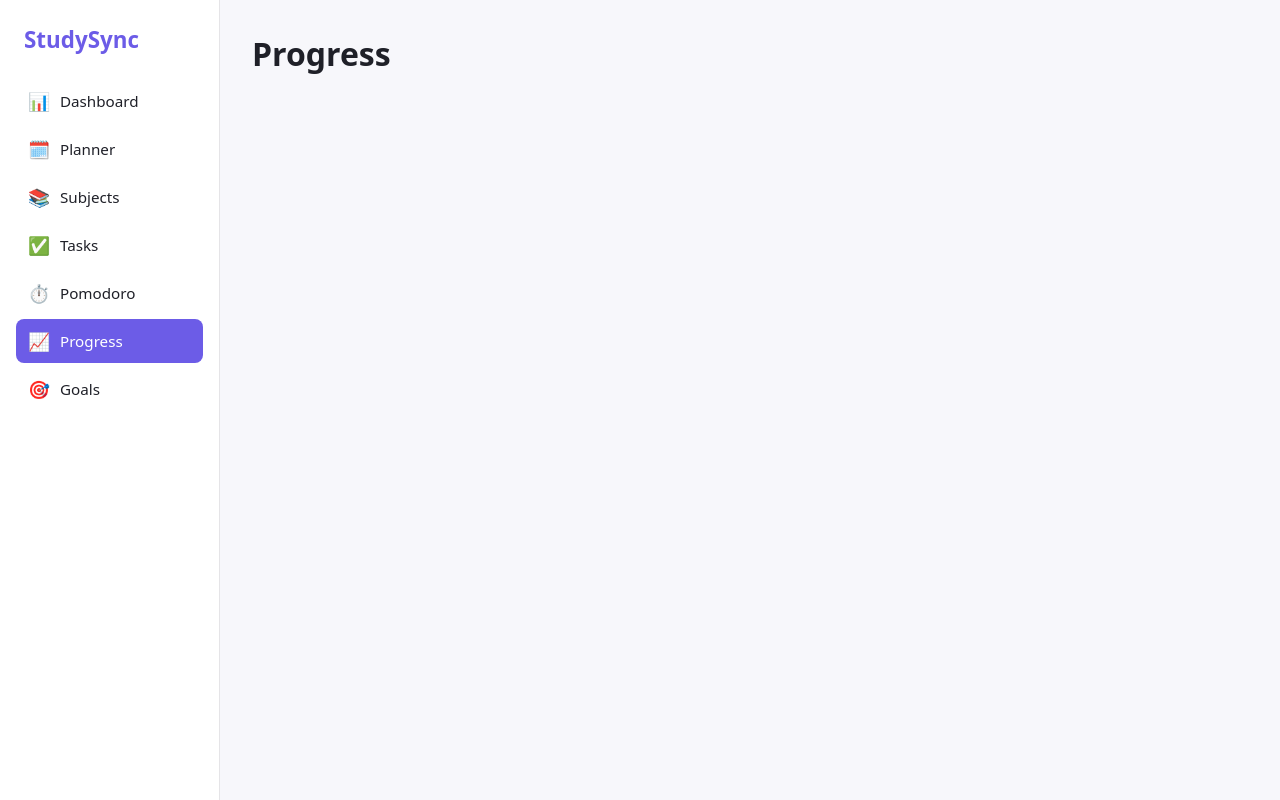
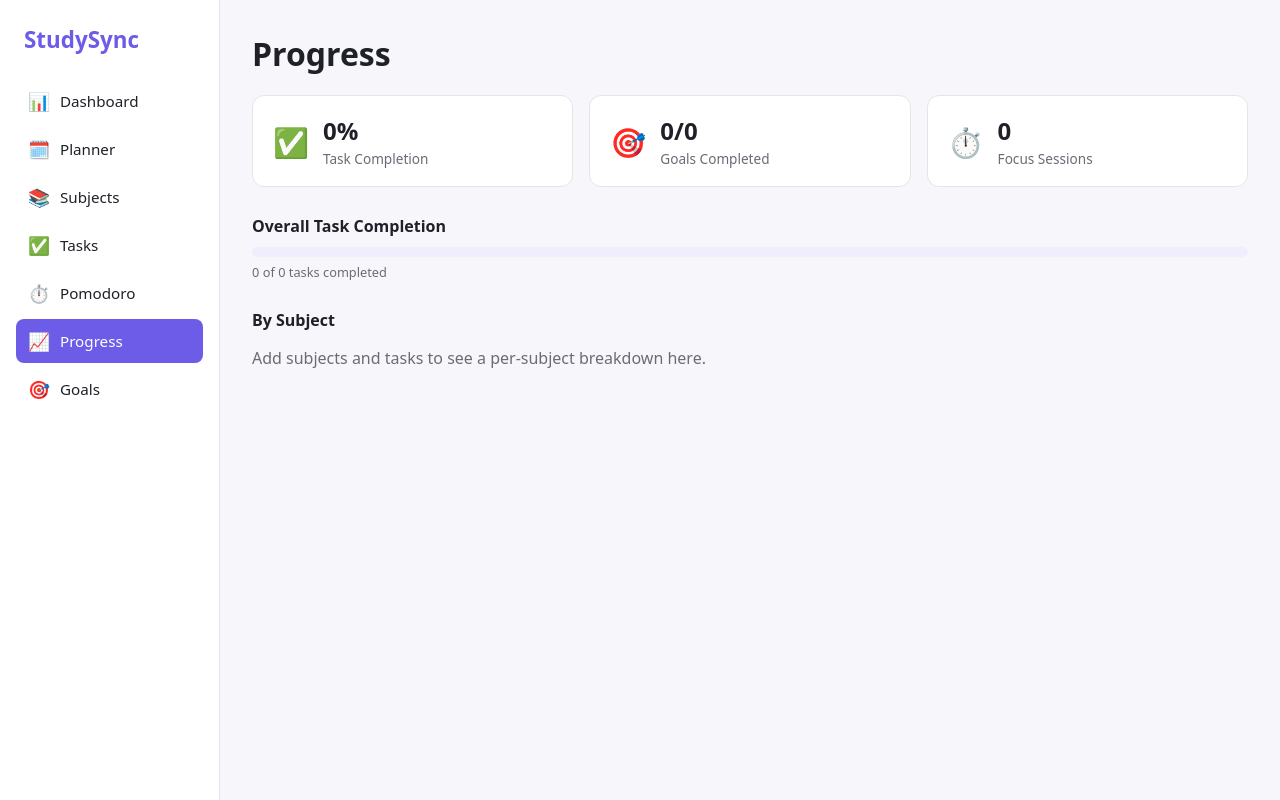
Before and after one commit to shivartha/studysync, a React (Vite) app: page /progress in a window 1280 px wide. Built offline with nearby package versions, Linux system fonts and the light colour scheme.

Commit message:
feat: add progress page with task and subject completion stats

```diff
--- /dev/null
+++ b/src/components/progress/ProgressBar.css
@@ -0,0 +1,13 @@
+.progress-bar-track {
+  width: 100%;
+  height: 10px;
+  background-color: var(--color-hover);
+  border-radius: 6px;
+  overflow: hidden;
+}
+
+.progress-bar-fill {
+  height: 100%;
+  border-radius: 6px;
+  transition: width 0.3s ease;
+}
--- /dev/null
+++ b/src/components/progress/ProgressBar.jsx
@@ -0,0 +1,20 @@
+import "./ProgressBar.css";
+
+// Generic, reusable — same component powers the overall task-completion
+// bar AND every per-subject bar. It doesn't know or care what the
+// percentage represents.
+function ProgressBar({ percent, color }) {
+  return (
+    <div className="progress-bar-track">
+      <div
+        className="progress-bar-fill"
+        style={{
+          width: `${percent}%`,
+          backgroundColor: color || "var(--color-primary)",
+        }}
+      />
+    </div>
+  );
+}
+
+export default ProgressBar;
--- /dev/null
+++ b/src/components/progress/SubjectBreakdown.css
@@ -0,0 +1,24 @@
+.subject-breakdown {
+  display: flex;
+  flex-direction: column;
+  gap: 14px;
+}
+
+.subject-stat-row {
+  background-color: var(--color-surface);
+  border: 1px solid var(--color-border);
+  border-radius: 10px;
+  padding: 12px 16px;
+}
+
+.subject-stat-header {
+  display: flex;
+  justify-content: space-between;
+  margin-bottom: 8px;
+  font-size: 0.9rem;
+}
+
+.subject-stat-count {
+  color: var(--color-text-muted);
+  font-size: 0.8rem;
+}
--- /dev/null
+++ b/src/components/progress/SubjectBreakdown.jsx
@@ -0,0 +1,30 @@
+import ProgressBar from "./ProgressBar";
+import "./SubjectBreakdown.css";
+
+function SubjectBreakdown({ subjectStats }) {
+  if (subjectStats.length === 0) {
+    return (
+      <p className="empty-state">
+        Add subjects and tasks to see a per-subject breakdown here.
+      </p>
+    );
+  }
+
+  return (
+    <div className="subject-breakdown">
+      {subjectStats.map((subject) => (
+        <div key={subject.id} className="subject-stat-row">
+          <div className="subject-stat-header">
+            <span className="subject-stat-name">{subject.name}</span>
+            <span className="subject-stat-count">
+              {subject.completed}/{subject.total} tasks
+            </span>
+          </div>
+          <ProgressBar percent={subject.percent} color={subject.color} />
+        </div>
+      ))}
+    </div>
+  );
+}
+
+export default SubjectBreakdown;
--- /dev/null
+++ b/src/pages/ProgressPage.css
@@ -0,0 +1,14 @@
+.progress-section {
+  margin-top: 28px;
+}
+
+.progress-section h2 {
+  font-size: 1rem;
+  margin-bottom: 10px;
+}
+
+.progress-subtext {
+  font-size: 0.8rem;
+  color: var(--color-text-muted);
+  margin-top: 6px;
+}
--- a/src/pages/ProgressPage.jsx
+++ b/src/pages/ProgressPage.jsx
@@ -1,5 +1,53 @@
+import useLocalStorage from "../hooks/useLocalStorage";
+import { STORAGE_KEYS } from "../constants/storageKeys";
+import {
+  getTaskCompletionStats,
+  getSubjectBreakdown,
+  getGoalsOverview,
+} from "../utils/statsHelpers";
+import StatCard from "../components/dashboard/StatCard";
+import ProgressBar from "../components/progress/ProgressBar";
+import SubjectBreakdown from "../components/progress/SubjectBreakdown";
+import "./ProgressPage.css";
+
+// This page reads FOUR different localStorage keys but writes to NONE —
+// it's a pure "view" over data owned by other features. That read-only
+// role is exactly why it lives at the end of the build order: it needed
+// the other features to exist first to have anything to show.
 function ProgressPage() {
-  return <h1>Progress</h1>;
+  const [subjects] = useLocalStorage(STORAGE_KEYS.SUBJECTS, []);
+  const [tasks] = useLocalStorage(STORAGE_KEYS.TASKS, []);
+  const [goals] = useLocalStorage(STORAGE_KEYS.GOALS, []);
+  const [pomodoroSessions] = useLocalStorage(STORAGE_KEYS.POMODORO_SESSIONS, 0);
+
+  const taskStats = getTaskCompletionStats(tasks);
+  const subjectStats = getSubjectBreakdown(subjects, tasks);
+  const goalStats = getGoalsOverview(goals);
+
+  return (
+    <div>
+      <h1>Progress</h1>
+
+      <div className="stat-grid">
+        <StatCard icon="✅" label="Task Completion" value={`${taskStats.percent}%`} />
+        <StatCard icon="🎯" label="Goals Completed" value={`${goalStats.completed}/${goalStats.total}`} />
+        <StatCard icon="⏱️" label="Focus Sessions" value={pomodoroSessions} />
+      </div>
+
+      <section className="progress-section">
+        <h2>Overall Task Completion</h2>
+        <ProgressBar percent={taskStats.percent} />
+        <p className="progress-subtext">
+          {taskStats.completed} of {taskStats.total} tasks completed
+        </p>
+      </section>
+
+      <section className="progress-section">
+        <h2>By Subject</h2>
+        <SubjectBreakdown subjectStats={subjectStats} />
+      </section>
+    </div>
+  );
 }
 
 export default ProgressPage;
--- /dev/null
+++ b/src/utils/statsHelpers.js
@@ -0,0 +1,50 @@
+// Pure functions — no React, no localStorage. Each one takes data in,
+// returns computed numbers out. Keeping stats logic separate from the
+// page component means it's independently testable and reusable.
+
+export function getTaskCompletionStats(tasks) {
+  const total = tasks.length;
+  const completed = tasks.filter((task) => task.completed).length;
+  const percent = total === 0 ? 0 : Math.round((completed / total) * 100);
+  return { total, completed, percent };
+}
+
+export function getSubjectBreakdown(subjects, tasks) {
+  // For each subject, count how many tasks belong to it and how many
+  // of those are done — this is what powers the per-subject bars.
+  return subjects.map((subject) => {
+    const subjectTasks = tasks.filter((task) => task.subjectId === subject.id);
+    const completed = subjectTasks.filter((task) => task.completed).length;
+    const percent =
+      subjectTasks.length === 0
+        ? 0
+        : Math.round((completed / subjectTasks.length) * 100);
+
+    return {
+      id: subject.id,
+      name: subject.name,
+      color: subject.color,
+      total: subjectTasks.length,
+      completed,
+      percent,
+    };
+  });
+}
+
+export function getGoalsOverview(goals) {
+  const total = goals.length;
+  const completed = goals.filter((goal) => goal.completed).length;
+  // Average progress across ALL goals, not just completed ones — gives
+  // a sense of overall momentum, not just a completion count.
+  const avgPercent =
+    total === 0
+      ? 0
+      : Math.round(
+          goals.reduce(
+            (sum, goal) => sum + Math.min(100, (goal.current / goal.target) * 100),
+            0
+          ) / total
+        );
+
+  return { total, completed, avgPercent };
+}
```
